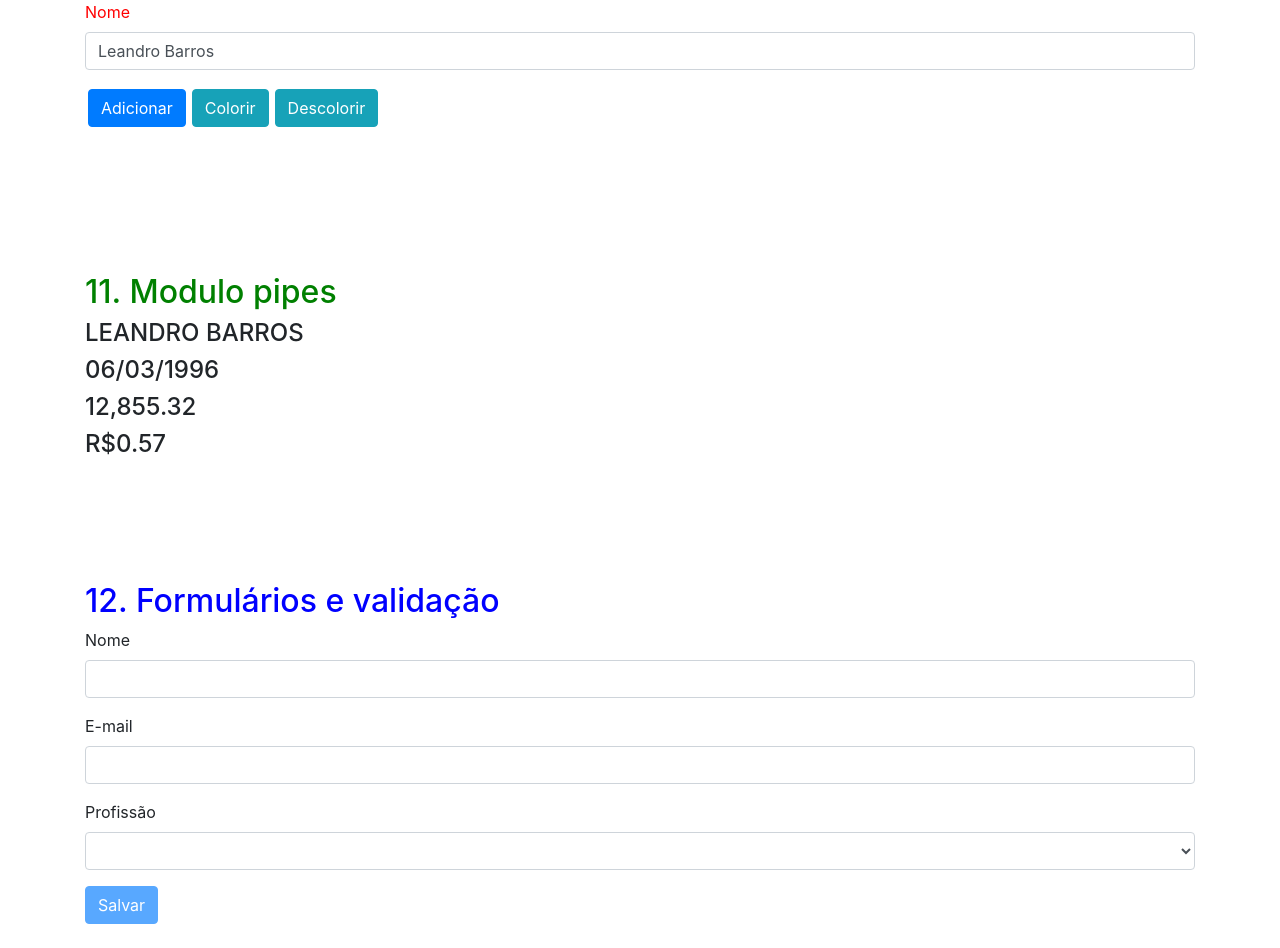
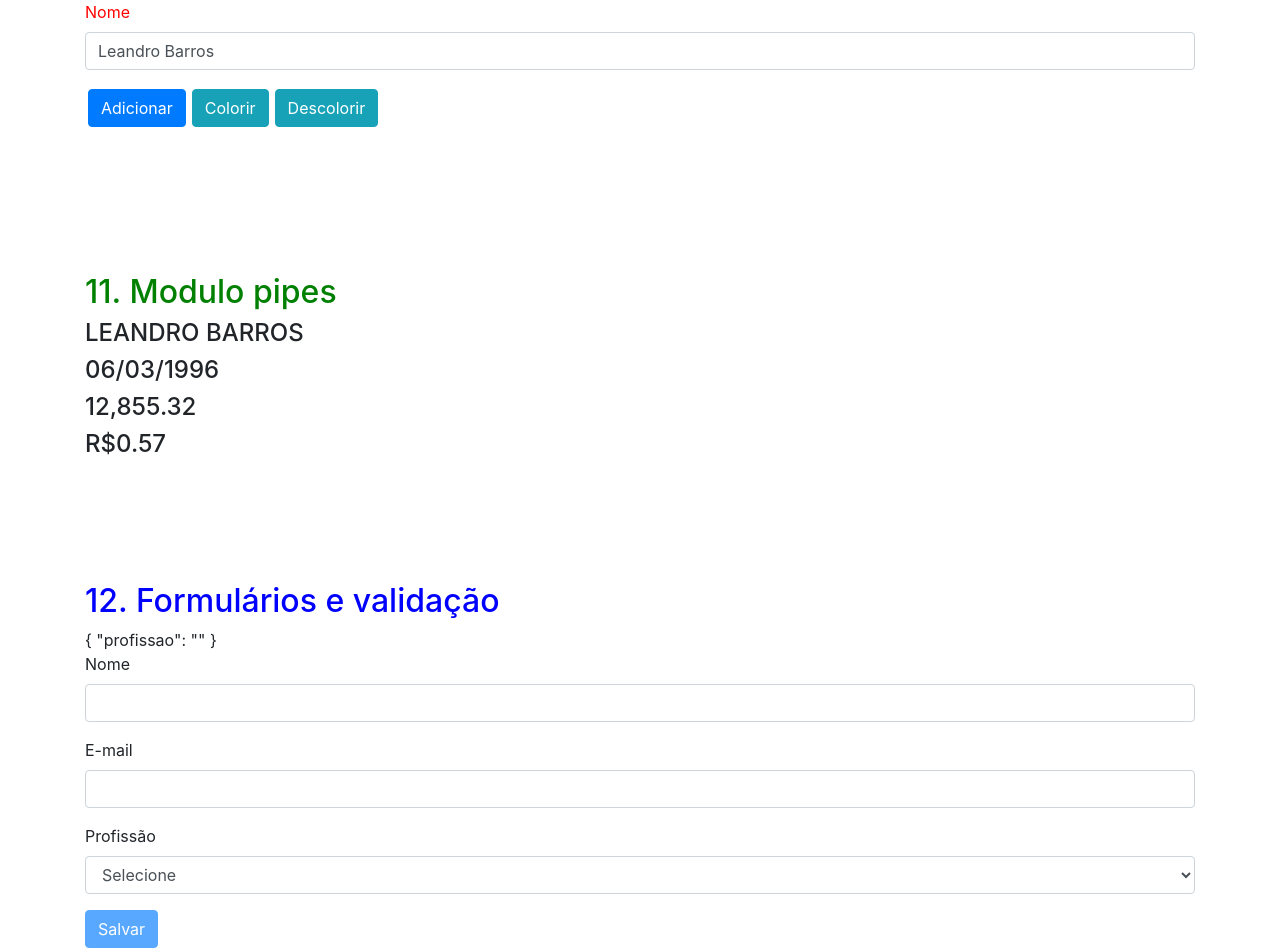
Before and after one commit to leandro-barros/primeiros-passos-angular, an Angular app: page / in a window 1280 px wide. Before the commit the page ends 924 px from the top, so only its background shows below. Built offline with nearby package versions, Linux system fonts and the light colour scheme.

Commit message:
12.13. Limpando formulários (reset).

```diff
--- a/src/app/formularios-validacao/formularios-validacao.component.html
+++ b/src/app/formularios-validacao/formularios-validacao.component.html
@@ -7,13 +7,13 @@
   <div *ngIf="usuarioForm.invalid && usuarioForm.dirty" class="alert alert-danger">
       Preencha todos os campos corretamente.
   </div>
-
+  {{ cliente | json}}
   <form autocomplete="off" #usuarioForm="ngForm" (ngSubmit)="salvar(usuarioForm)">
 
     <div class="form-group" [class.has-danger]="nome.invalid && nome.touched">
       <label class="form-control-label">Nome</label>
       <input type="text" class="form-control " [class.is-invalid]="nome.invalid && nome.touched"
-      name="nome" [(ngModel)]="cliente.nome" required minlength="10" #nome="ngModel">
+        name="nome" [(ngModel)]="cliente.nome" required minlength="10" #nome="ngModel">
       <!-- <div *ngIf="nome.invalid">Informe um nome</div> Serve pra todos as validações-->
 
       <!-- Touched: {{ nome.touched }} <br> Quando o usuário ja teve a oportunidade preencher o campo
@@ -29,7 +29,7 @@
     <div class="form-group" [class.has-danger]="email.invalid && email.touched">
       <label class="form-control-label">E-mail</label>
       <input type="text" class="form-control" [class.is-invalid]="email.invalid && email.touched"
-       name="email" [(ngModel)]="cliente.email" required email #email="ngModel">
+          name="email" [(ngModel)]="cliente.email" required email #email="ngModel">
       <div *ngIf="email.invalid && email.touched" class="invalid-feedback"
       >Informe um email válido</div>
     </div>
@@ -37,7 +37,7 @@
     <div class="form-group" [class.has-danger]="profissao.invalid && profissao.touched">
       <label class="form-control-label">Profissão</label>
       <select class="form-control" [class.is-invalid]="profissao.invalid && profissao.touched"
-        name="profissao" [(ngModel)]="cliente.profissao" required #profissao="ngModel">
+            name="profissao" [(ngModel)]="cliente.profissao" required #profissao="ngModel">
         <option value="">Selecione</option>
         <option *ngFor="let profissao of profissoes" [value]="profissao">{{ profissao }}</option>
       </select>
--- a/src/app/formularios-validacao/formularios-validacao.component.ts
+++ b/src/app/formularios-validacao/formularios-validacao.component.ts
@@ -5,7 +5,7 @@ import { from } from 'rxjs';
 class Cliente{
   nome : string;
   email:string;
-  profissao:string;
+  profissao = '';
 }
 
 @Component({
@@ -24,7 +24,7 @@ export class FormulariosValidacaoComponent {
     // this.cliente.profissao = form.value.profissao;
 
     console.log(form);
-    // console.log(this.cliente);
+    form.reset({ profissao : '' });
   }
 
 }
```
